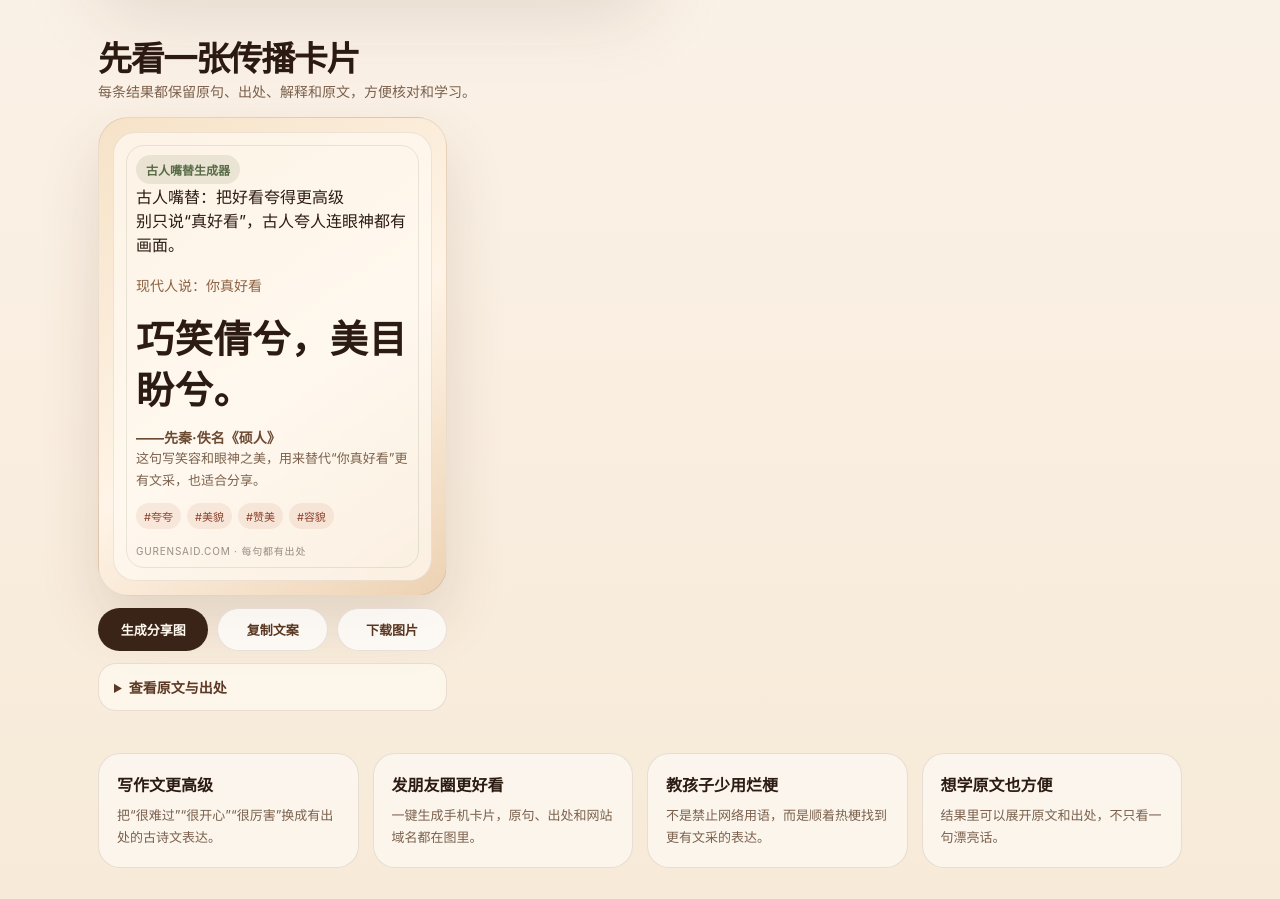
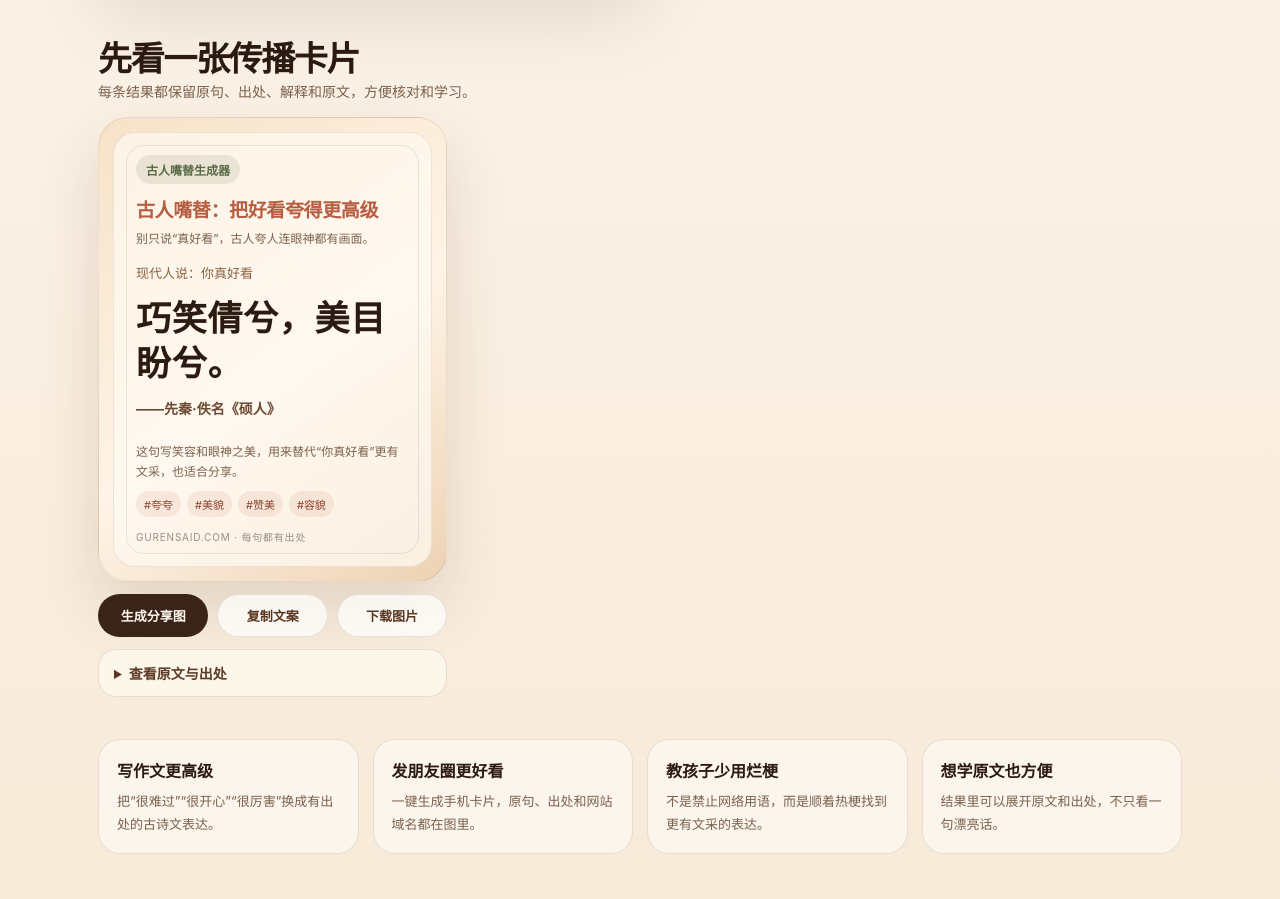
Before and after one commit to yandong2023/gu-ren-said, a Next.js app: page / in a window 1280 px wide. Shown: the part 820-1719 px from the top of the page. Built offline with nearby package versions, Linux system fonts and the light colour scheme.

Commit message:
Style ancient quote rewrite copy on cards

```diff
--- a/app/globals.css
+++ b/app/globals.css
@@ -61,14 +61,16 @@ textarea::placeholder { color: rgba(123, 97, 77, 0.72); }
 .share-card-inner { position: relative; height: 100%; padding: 22px; border-radius: 22px; background: rgba(255, 250, 242, 0.72); border: 1px solid rgba(82, 50, 30, 0.1); display: flex; flex-direction: column; overflow: hidden; }
 .share-card-inner::before { content: ""; position: absolute; inset: 12px; border: 1px solid rgba(88, 107, 70, 0.14); border-radius: 18px; pointer-events: none; }
 .card-kicker { width: fit-content; padding: 6px 10px; border-radius: 999px; background: rgba(88, 107, 70, 0.12); color: var(--green); font-size: 12px; font-weight: 800; }
-.modern-line { margin-top: 18px; color: #8b6042; font-size: 14px; line-height: 1.65; }
-.quote-line { margin: 18px 0 10px; font-family: "Songti SC", "STSong", "Noto Serif SC", serif; font-size: clamp(24px, 6vw, 38px); line-height: 1.34; letter-spacing: 0.02em; }
+.persona-line { margin-top: 14px; color: var(--accent); font-size: 19px; font-weight: 900; line-height: 1.35; letter-spacing: -0.02em; }
+.persona-slogan { margin-top: 7px; color: #7b614d; font-size: 12px; line-height: 1.55; }
+.modern-line { margin-top: 14px; color: #8b6042; font-size: 13px; line-height: 1.65; }
+.quote-line { margin: 14px 0 10px; font-family: "Songti SC", "STSong", "Noto Serif SC", serif; font-size: clamp(22px, 5.4vw, 35px); line-height: 1.28; letter-spacing: 0.02em; }
 .source-line { color: #6c4b35; font-weight: 700; font-size: 14px; }
 .card-spacer { flex: 1; }
-.explain-line { color: var(--muted); font-size: 13px; line-height: 1.7; }
-.tags { display: flex; flex-wrap: wrap; gap: 6px; margin-top: 12px; }
+.explain-line { color: var(--muted); font-size: 12px; line-height: 1.65; }
+.tags { display: flex; flex-wrap: wrap; gap: 6px; margin-top: 10px; }
 .tag { padding: 5px 8px; border-radius: 999px; background: rgba(182, 93, 66, 0.1); color: #8b432f; font-size: 11px; }
-.watermark { margin-top: 14px; color: rgba(44, 27, 18, 0.48); font-size: 10px; letter-spacing: 0.08em; text-transform: uppercase; }
+.watermark { margin-top: 12px; color: rgba(44, 27, 18, 0.48); font-size: 10px; letter-spacing: 0.08em; text-transform: uppercase; }
 .card-actions { display: flex; gap: 9px; flex-wrap: wrap; }
 .secondary-btn, .ghost-btn { flex: 1 1 110px; padding: 11px 12px; font-weight: 700; font-size: 13px; }
 .secondary-btn { color: #fff8ef; background: #3a2418; }
@@ -107,5 +109,6 @@ textarea::placeholder { color: rgba(123, 97, 77, 0.72); }
   .results { grid-template-columns: 1fr; }
   .tech-grid { grid-template-columns: 1fr; }
   .share-card-inner { padding: 18px; }
-  .quote-line { font-size: 29px; }
+  .quote-line { font-size: 27px; }
+  .persona-line { font-size: 18px; }
 }
```
